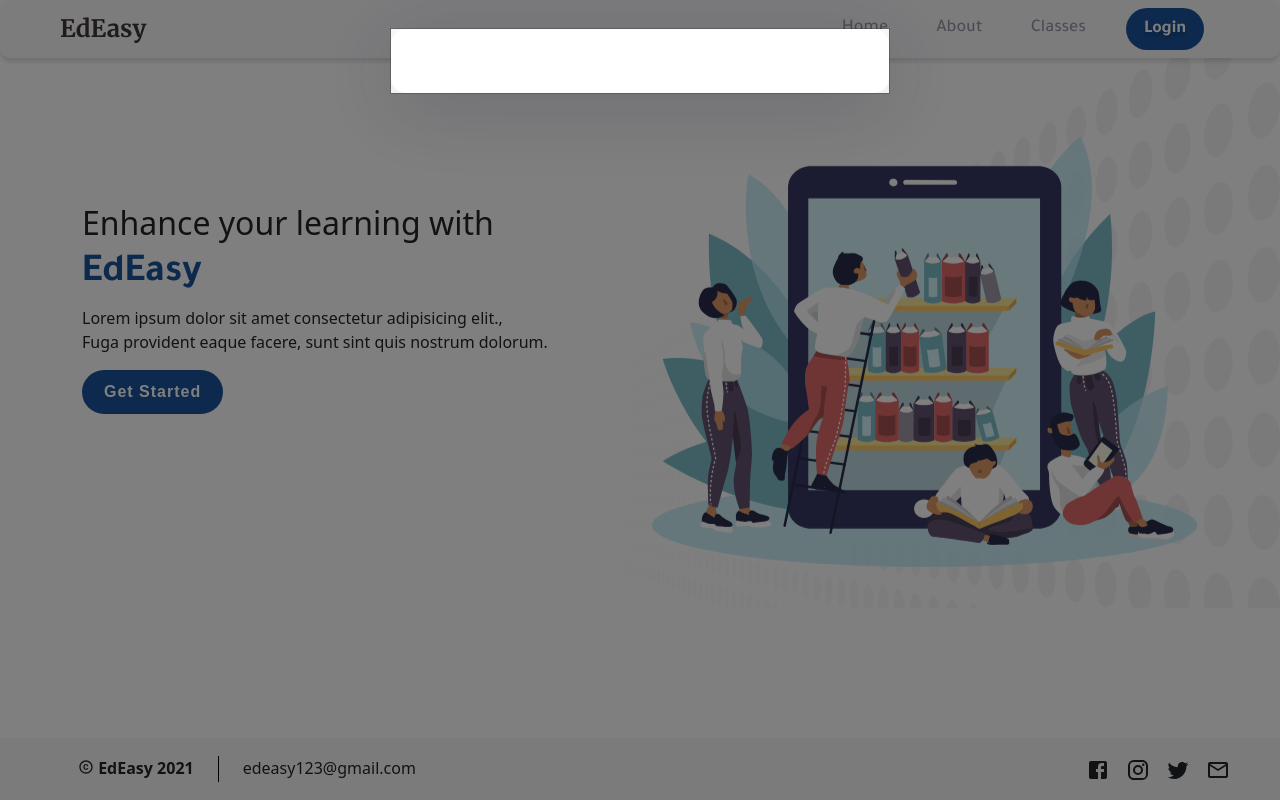
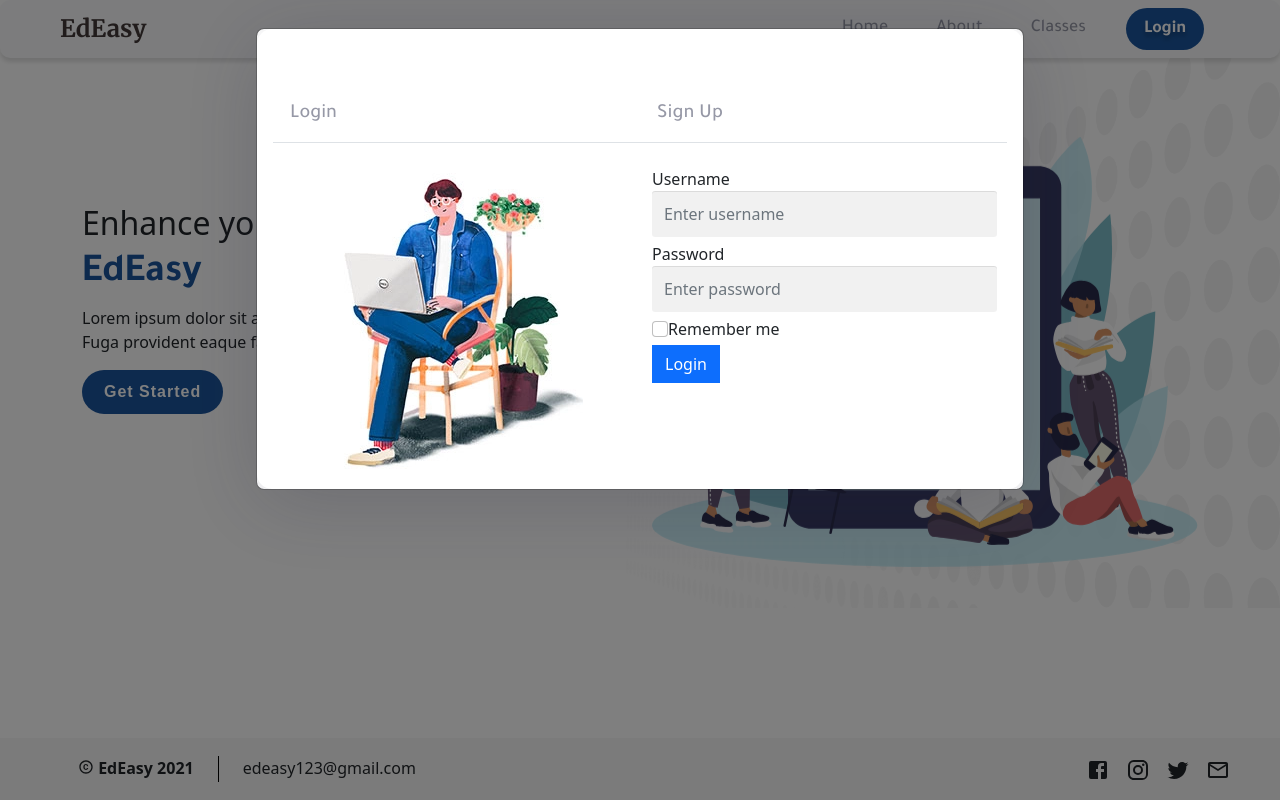
Before and after one commit to Rishab310/EdEasy, a React (Create React App) app in the folder client/: page / in a window 1280 px wide. Both pictures are taken after a click on the button "Login". Built offline with nearby package versions, Linux system fonts and the light colour scheme.

Commit message:
Login Sign Up

```diff
--- a/client/src/Components/partials/LoginModal/LoginModal.css
+++ b/client/src/Components/partials/LoginModal/LoginModal.css
@@ -1,15 +1,4 @@
 /* Login and sign up */
-
-/* .modal  {
-  display: flex !important;
-  justify-content: center !important;
-  align-items: center !important;
-  font-family: sans-serif,'Oswald','Segoe UI'!important;
-} */
-
-/* .modal-dialog {
-  width: 100% !important;
-} */
 
 @media screen and (max-width:768px) {
   .modal-body {
@@ -24,18 +13,14 @@
     width: 100% !important;
   }
 }
-
+@media screen and (min-width:768px) {
+  .modal-dialog  {
+    max-width : 60% !important;
+  }
+}
 .modal-content {
-  border-radius: 0px !important;
+  border-radius: 8px !important;
 }
-
-/* .auth-inner {
-  display: flex;
-  justify-content: center;
-  flex-direction: column;
-  text-align: left;
-} */
-
 .auth-inner {
   width: 100%;
   margin: auto;
@@ -67,6 +52,9 @@
   display: contents !important;
 }
 
+.or-signin {
+  color: #167BFF !important;
+}
 .or-signin:hover {
   cursor: pointer !important;
 }
@@ -90,7 +78,7 @@
   background-color: rgba(0, 0, 0, 0.23);
 }
 
-#loginSignUp .nav-tabs a {
+/* #loginSignUp .nav-tabs a {
   background-color: #e9ebee;
   color: #888;
   border-radius: 0px;
@@ -103,7 +91,12 @@
 #loginSignUp .nav-tabs a.active {
   color: #000 !important;
   background-color: white;
-}
+} */
+
+/* #loginSignUp .nav-links {
+  text-align: center;
+  font-weight: bold;
+} */
 
 #loginSignUp .form-control {
   border-radius: 3px;
@@ -132,7 +125,3 @@
 #loginSignUp .modal-content, #loginSignUp button {
   border-radius: 0px;
 }
-
-/* body * {
-  max-width: 100% !important;
-} */
--- a/client/src/Components/partials/LoginModal/LoginModal.jsx
+++ b/client/src/Components/partials/LoginModal/LoginModal.jsx
@@ -2,15 +2,188 @@ import React, { useState } from "react";
 import { Nav, NavItem, Modal, ModalBody, NavLink, TabContent, TabPane, Form, FormGroup, Label, Input, FormFeedback,} from "reactstrap";
 import { withRouter, Redirect } from "react-router-dom";
 import "./LoginModal.css";
-import { YouTube } from "@material-ui/icons";
+import SingInImage from '../../../assets/signin.svg';
+import SingUpImage from '../../../assets/signup.svg';
+const LoginModal = (props) => {
+  const handleLoginSubmit = (event) => {
+    event.preventDefault();
+    console.log("Logged in!");
+  }
+  const handleSignUpSubmit = (event) => {
+    event.preventDefault();
+    console.log("Signd up!");
+  }
+  const [userLogin, setUserLogin] = useState({
+    "username": '',
+    "password": '',
+    "remember": false
+  })
+  const [userSignUp, setUserSignUp] = useState({
+    "fname": '',
+    "lname": '',
+    "username": '',
+    "email_id": '',
+    "password": '',
+    "cpassword": '',
+  })
+  const [touched, setTouched] = useState({
+    username: '',
+    email_id: '',
+    password: '',
+    cpassword: '',
+  })
+  const loginError ="",signUpError="";
+  const [activeTab, setActiveTab] = useState("1");
+  const handleBlur = (field) => (event) => {
+    setTouched((prevState) => ({...prevState,[field]: true }));
+  }
+  const validate = (username, email_id, password, cpassword) => {
+    const errors = {
+      username: '',
+      email_id: '',
+      password: '',
+      cpassword: ''
+    };
+    if (touched.username && username.length < 3)
+      errors.username = 'Username should be greater than 3 characters long';
 
-const LoginModal = (props) => {
-  const [activeTab, setActiveTab] = useState("1");
+    const regex_email = /^[a-z0-9]+[\._]?[a-z0-9]+[@]\w+[.]\w+$/;
+    if (touched.email_id && !regex_email.test(email_id))
+      errors.email_id = 'Enter a valid email address';
+
+    const regex_pass = /^(?=.*[a-z])(?=.*[A-Z])(?=.*\d)(?=.*[@$!%*#?&])[A-Za-z\d@$!#%*?&]{8,20}$/;
+    if (touched.password && !regex_pass.test(password))
+      errors.password = 'Password must have at least 1 number 1 uppercase and lowercase character, 1 special symbol and between 8 to 20 characters';
+
+    if (touched.cpassword && !(password === cpassword))
+      errors.cpassword = 'Passwords don\'t match';
+
+    return errors;
+  }
+  const handleLoginChange = (event) => {
+
+    const target = event.target;
+    const value = (target.type === 'checkbox') ? target.checked : target.value;
+    const name = target.name;
+    setUserLogin((prevState) => ({...prevState,[name]: value}));
+  }
+
+  const handleSignUpChange = (event) => {
+    // event.preventDefault();
+    const target = event.target;
+    const value = (target.type === 'checkbox') ? target.checked : target.value;
+    const name = target.name;
+    setUserSignUp((prevState) => ({...prevState,[name]: value}));
+  }
+  const errors = validate(userSignUp.username, userSignUp.email_id, userSignUp.password, userSignUp.cpassword);
   return (
     <>
       <Modal id="loginSignUp" isOpen={props.isModalOpen} toggle = {props.toggleModal} className="login">
         <ModalBody className="auth-inner pt-5">
+          <Nav tabs className="d-flex justify-content-center align-items-center mt-2 mb-2">
+            <NavItem className="w-50 text-center">
+              <NavLink className={props.activeTab == '1' ? 'active' : ''} onClick={() => setActiveTab('1')} style={{ cursor: "pointer" }}>
+                <h5 className="font-weight-bold pb-0 pt-2">Login</h5>
+              </NavLink>
+            </NavItem>
+            <NavItem className="w-50 text-center">
+              <NavLink className={props.activeTab == '2' ? 'active' : ''} onClick={() => setActiveTab('2')} style={{ cursor: "pointer" }}>
+                <h5 className="font-weight-bold pb-0 pt-2">Sign Up</h5>
+              </NavLink>
+            </NavItem>
+          </Nav>
+          <TabContent activeTab={activeTab} className="mt-4">
+            <TabPane tabId="1">
+              {/* SIGN IN */}
+              <div className="row">
+                <div className="col-md-6 d-none d-md-flex justify-content-center">
+                  <img src={SingInImage}/>
+                </div>
+                <div className="col-12 col-md-6">
+                  <Form onSubmit={handleLoginSubmit}>
+                    <FormGroup>
+                      <Label className="font-weight-bold">Username</Label>
+                      <Input type="text" name="username" className="form-control" placeholder="Enter username" value={userLogin.email} onChange={handleLoginChange} required />
+                    </FormGroup>
+                    <FormGroup>
+                      <Label className="font-weight-bold">Password</Label>
+                      <Input type="password" id="password" name="password" className="form-control" placeholder="Enter password" value={userLogin.password} onChange={handleLoginChange} required />
+                    </FormGroup>
+                    <FormGroup>
+                      <div className="custom-control custom-checkbox">
+                        <Input type="checkbox" className="custom-control-input" id="remember" name="remember" value={userLogin.remember} onChange={handleLoginChange} />
+                        <Label className="custom-control-label" htmlFor="remember" >Remember me</Label>
+                      </div>
+                    </FormGroup>
+                    <FormGroup>
+                      <FormFeedback className="d-block">{loginError}</FormFeedback>
+                    </FormGroup>
+                    <button type="submit" className="btn btn-primary btn-block">Login</button>
+                    <p className="forgot-password text-right">
+                      <a href="password/forgot">Forgot password?</a>
+                    </p>
+                  </Form>
+                </div>
+              </div>
 
+            </TabPane>
+            <TabPane tabId="2">
+              {/* SIGN UP */}
+              <div className="row">
+                <div className="col-12 col-md-6">
+                  <Form onSubmit={handleSignUpSubmit}>
+                  <FormGroup>
+                    <label className="font-weight-bold">First name</label>
+                    <input type="text" id="fname" name="fname" className="form-control" placeholder="First name" value={userSignUp.firstname} onChange={handleSignUpChange} required />
+                  </FormGroup>
+                  <FormGroup>
+                    <label className="font-weight-bold">Last name</label>
+                    <input type="text" id="lname" name="lname" className="form-control" placeholder="Last name" value={userSignUp.lastname} onChange={handleSignUpChange} required />
+                  </FormGroup>
+                  <FormGroup>
+                    <label className="font-weight-bold">Username</label>
+                    <input type="text" id="username" name="username" className="form-control" placeholder="User name" value={userSignUp.username} onChange={handleSignUpChange} required
+                      onBlur={handleBlur('username')} valid={errors.username === ''} invalid={errors.username !== ''}
+                    />
+                    <FormFeedback>{errors.username}</FormFeedback>
+                  </FormGroup>
+                  <FormGroup>
+                    <label className="font-weight-bold">Email address</label>
+                    <input type="email" name="email_id" className="form-control" placeholder="Enter email" value={userSignUp.email} onChange={handleSignUpChange} required
+                      onBlur={handleBlur('email_id')} valid={errors.email_id === ''} invalid={errors.email_id !== ''}
+                    />
+                    <FormFeedback>{errors.email_id}</FormFeedback>
+                  </FormGroup>
+                  <FormGroup>
+                    <label className="font-weight-bold">Password</label>
+                    <input type="password" name="password" className="form-control" placeholder="Enter password" value={userSignUp.password} onChange={handleSignUpChange} required
+                      onBlur={handleBlur('password')} valid={errors.password === ''} invalid={errors.password !== ''}
+                    />
+                    <FormFeedback>{errors.password}</FormFeedback>
+                  </FormGroup>
+                  <FormGroup>
+                    <label className="font-weight-bold">Confirm Password</label>
+                    <input type="password" name="cpassword" className="form-control" placeholder="Confirm password" value={userSignUp.cnfPassword} onChange={handleSignUpChange} required
+                      onBlur={handleBlur('cpassword')} valid={errors.cpassword === ''} invalid={errors.cpassword !== ''}
+                    />
+                    <FormFeedback>{errors.cpassword}</FormFeedback>
+                  </FormGroup>
+                  <FormGroup>
+                    <FormFeedback className="d-block">{signUpError}</FormFeedback>
+                  </FormGroup>
+                  <button type="submit" className="btn btn-primary btn-block">Sign Up</button>
+                  <p className="forgot-password text-right">
+                    Already registered <a className="or-signin" style={{ color: "#167BFF !important" }} onClick={() => setActiveTab('1')} >sign in?</a>
+                  </p>
+                </Form>
+                </div>
+                <div className="col-md-6 d-none d-md-flex justify-content-center">
+                  <img src={SingUpImage}/>
+                </div>
+              </div>
+
+            </TabPane>
+          </TabContent>
         </ModalBody>
       </Modal>
     </>
```
Also changed, not shown: client/src/assets/signin.svg (added), client/src/assets/signup.svg (added).
